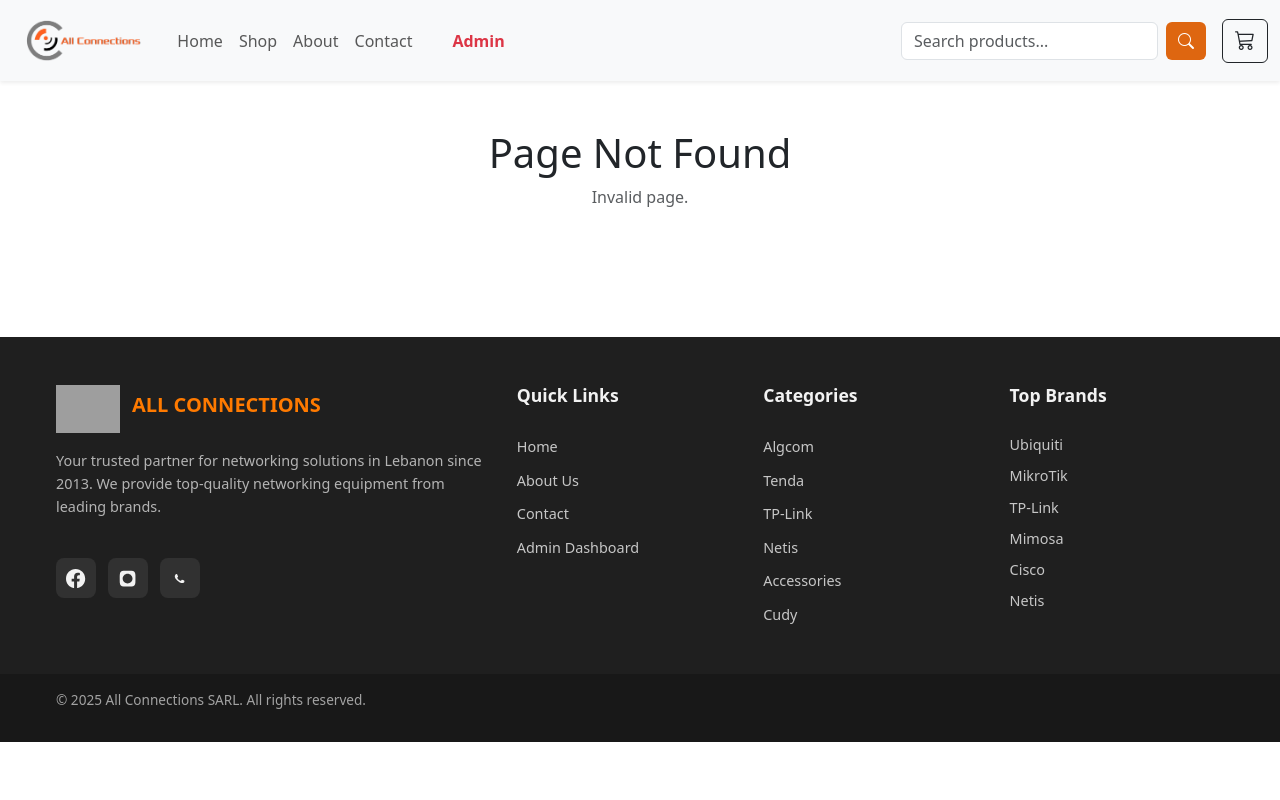
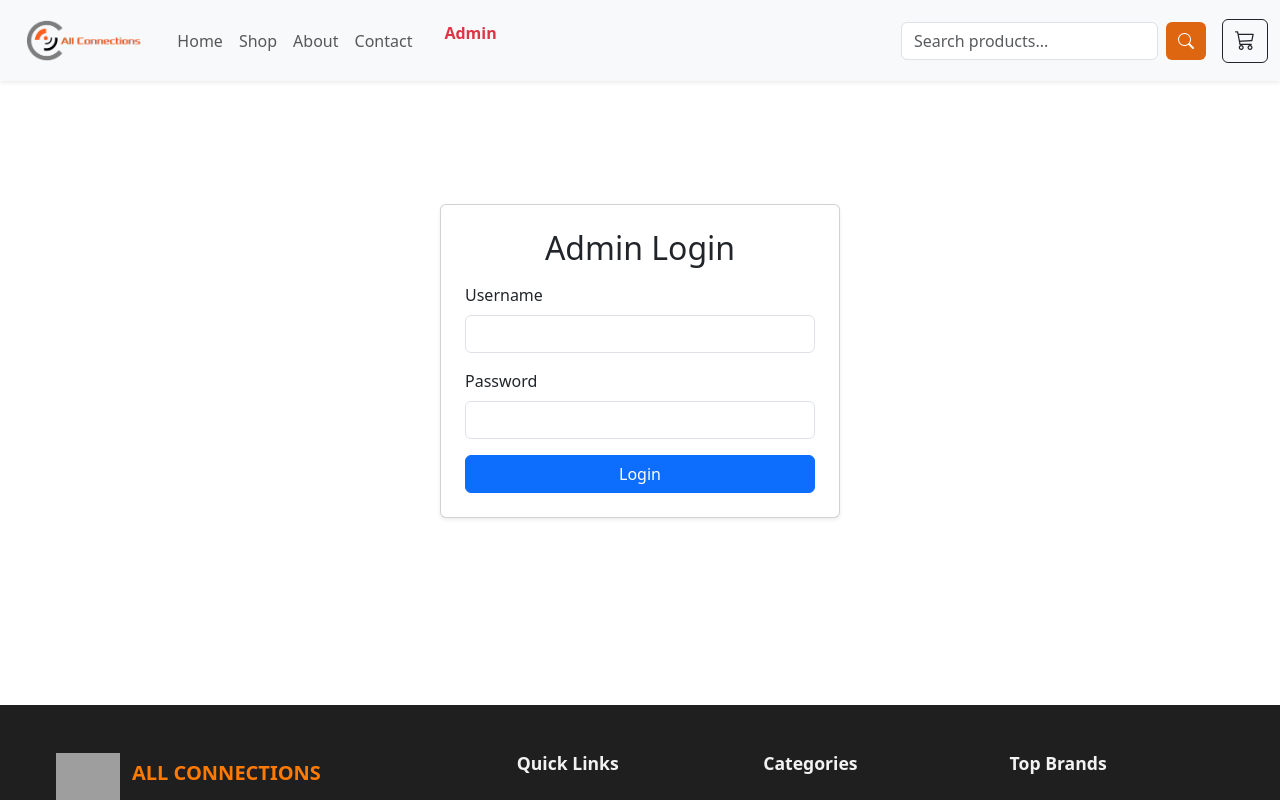
Before and after one commit to Mehsenn03/ACS, a React (Create React App) app: page /ACS/login in a window 1280 px wide. Shown: the top 800 px of the page. Built offline with nearby package versions, Linux system fonts and the light colour scheme; grey boxes are pictures that could not be loaded.

Commit message:
Fixed Navbar and admin login issue

```diff
--- a/src/App.js
+++ b/src/App.js
@@ -11,12 +11,17 @@
 import { CartPage } from "./pages/CartPage";
 import { CartProvider } from "./context/CartContext";
 import ScrollToTop from "./components/ScrollToTop";
+import { ProtectedRoute } from "./components/ProtectedRoute";
+import { LoginPage } from "./pages/LoginPage";
+import { AuthProvider } from "./context/AuthContext";
+
 import "./App.css";
 
 
 function App() {
   return (
     <BrowserRouter basename="/ACS">
+      <AuthProvider>
         <CartProvider>
           <ScrollToTop />
           <Navbar />
@@ -28,7 +33,15 @@
               <Route path="/shop" element={<Shop />} />
               <Route path="/product/:productId" element={<ProductDetail />} />
               <Route path="/search" element={<Search />} />
-            <Route path="/admin" element={<Admin />} />
+              <Route path="/login" element={<LoginPage />} />
+              <Route
+                path="/admin"
+                element={
+                  <ProtectedRoute>
+                    <Admin />
+                  </ProtectedRoute>
+                }
+              />
               <Route path="/cart" element={<CartPage />} />
               <Route
                 path="*"
@@ -43,6 +56,7 @@
           </main>
           <Footer />
         </CartProvider>
+      </AuthProvider>
     </BrowserRouter>
   );
 }
--- a/src/components/NavBar.js
+++ b/src/components/NavBar.js
@@ -1,18 +1,26 @@
-import { useState } from "react";
+import { useState, useEffect, useRef } from "react";
 import { Link, useNavigate } from "react-router-dom";
 import { useCart } from "../context/CartContext";
 import "../styles/NavBar.css";
-
+import { useAuth } from "../context/AuthContext";
 
 export const Navbar = function () {
   const [isOpen, setIsOpen] = useState(false);
   const [searchQuery, setSearchQuery] = useState("");
   const navigate = useNavigate();
   const cart = useCart();
+  const menuRef = useRef(null);
+  const auth = useAuth();
+
+
   const totalItems = cart.items.reduce((sum, i) => sum + i.quantity, 0);
 
   function toggleMenu() {
     setIsOpen(!isOpen);
+  }
+
+  function closeMenu() {
+    setIsOpen(false);
   }
 
   function handleSearch(event) {
@@ -20,19 +28,30 @@
     if (!searchQuery.trim()) return;
     navigate("/search?q=" + encodeURIComponent(searchQuery));
     setSearchQuery("");
+    closeMenu();
   }
 
   function goToCart() {
     navigate("/cart");
+    closeMenu();
   }
+
+  useEffect(() => {
+    function handleOutsideClick(event) {
+      if (isOpen && menuRef.current && !menuRef.current.contains(event.target)) {
+        setIsOpen(false);
+      }
+    }
+    document.addEventListener("mousedown", handleOutsideClick);
+    return () => document.removeEventListener("mousedown", handleOutsideClick);
+  }, [isOpen]);
 
   return (
     <nav className="navbar navbar-expand-lg navbar-light bg-light shadow-sm sticky-top">
-      <div className="container-fluid">
-
-        <Link to="/" className="navbar-brand d-flex align-items-center">
+      <div className="container-fluid" ref={menuRef}>
+        <Link to="/" className="navbar-brand d-flex align-items-center" onClick={closeMenu}>
           <img
-            src={process.env.PUBLIC_URL+"/assets/brands/logo.png"}
+            src={process.env.PUBLIC_URL + "/assets/brands/logo.png"}
             alt="Logo"
             className="navbar-logo-img-large"
           />
@@ -47,22 +66,34 @@
           <span className="navbar-toggler-icon" />
         </button>
 
-        <div className={"collapse navbar-collapse" + (isOpen ? " show" : "") }>
+        <div className={"collapse navbar-collapse" + (isOpen ? " show" : "")}>
           <ul className="navbar-nav me-auto mb-2 mb-lg-0">
             <li className="nav-item">
-              <Link to="/" className="nav-link">Home</Link>
+              <Link to="/" className="nav-link" onClick={closeMenu}>Home</Link>
             </li>
             <li className="nav-item">
-              <Link to="/shop" className="nav-link">Shop</Link>
+              <Link to="/shop" className="nav-link" onClick={closeMenu}>Shop</Link>
             </li>
             <li className="nav-item">
-              <Link to="/about" className="nav-link">About</Link>
+              <Link to="/about" className="nav-link" onClick={closeMenu}>About</Link>
             </li>
             <li className="nav-item">
-              <Link to="/contact" className="nav-link">Contact</Link>
+              <Link to="/contact" className="nav-link" onClick={closeMenu}>Contact</Link>
             </li>
             <li className="nav-item ms-lg-4">
-              <Link to="/admin" className="nav-link fw-bold text-danger">Admin</Link>
+              <button
+                className="nav-link fw-bold text-danger btn p-0 border-0 bg-transparent"
+                onClick={() => {
+                  closeMenu();
+                  if (auth.isAuthenticated) {
+                    navigate("/admin");
+                  } else {
+                    navigate("/login");
+                  }
+                }}
+              >
+                Admin
+              </button>
             </li>
           </ul>
 
@@ -73,7 +104,7 @@
                 type="search"
                 placeholder="Search products..."
                 value={searchQuery}
-                onChange={e => setSearchQuery(e.target.value)}
+                onChange={(e) => setSearchQuery(e.target.value)}
               />
               <button
                 className="btn text-white fw-bold"
--- /dev/null
+++ b/src/components/ProtectedRoute.js
@@ -0,0 +1,12 @@
+import { Navigate } from "react-router-dom";
+import { useAuth } from "../context/AuthContext";
+
+export function ProtectedRoute({ children }) {
+  const { isAuthenticated } = useAuth();
+
+  if (!isAuthenticated) {
+    return <Navigate to="/login" replace />;
+  }
+
+  return children;
+}
--- a/src/context/AuthContext.js
+++ b/src/context/AuthContext.js
@@ -1,16 +1,12 @@
-import { createContext, useContext, useState, useEffect } from "react";
+import { createContext, useContext, useState } from "react";
 
 const AuthContext = createContext(null);
 
 export const AuthProvider = function ({ children }) {
-  const [isAuthenticated, setIsAuthenticated] = useState(false);
-
-  useEffect(() => {
+  const [isAuthenticated, setIsAuthenticated] = useState(() => {
     const saved = localStorage.getItem("adminLoggedIn");
-    if (saved === "true") {
-      setIsAuthenticated(true);
-    }
-  }, []);
+    return saved === "true";
+  });
 
   function login(username, password) {
     if (username === "admin" && password === "1234") {
```
Lines whose indentation alone changed are shown as unchanged.
